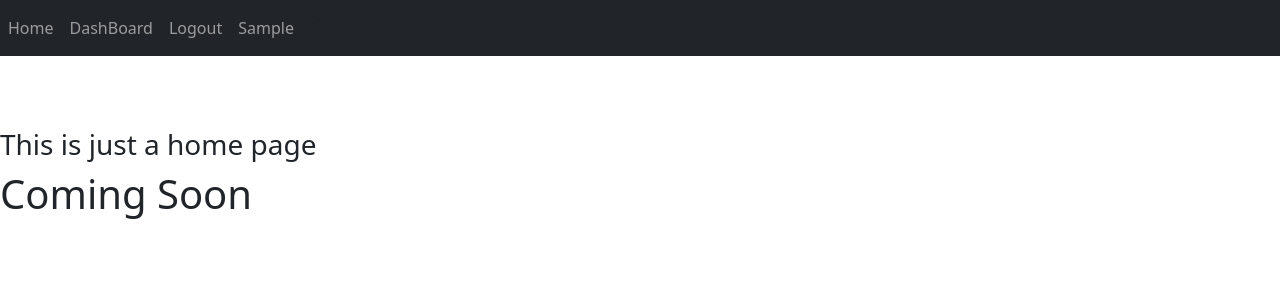
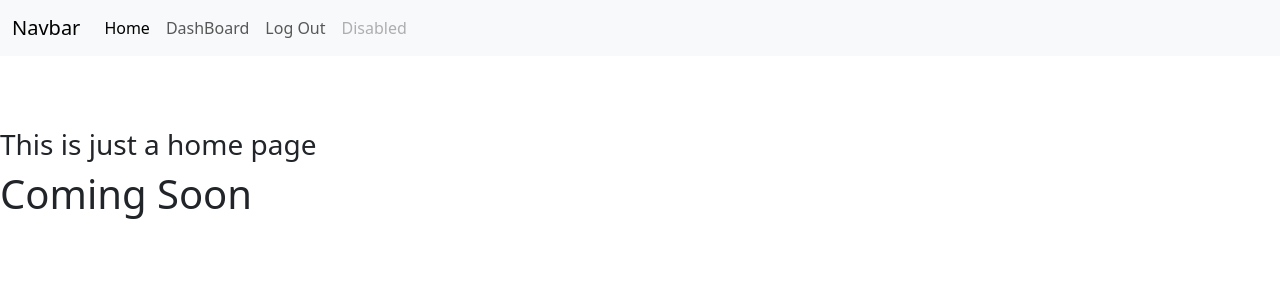
Before and after one commit to piidus/mtf_portfolio, a Flask app: page / in a window 1280 px wide. Shown: the top 300 px of the page. Run offline with Flask 3, Linux system fonts and the light colour scheme; the visitor is signed in with stand-in values (Sample User, id 1); data comes from the database, SQL or seed files in the repository.

Commit message:
update base file

```diff
--- a/website/templates/base.html
+++ b/website/templates/base.html
@@ -8,7 +8,42 @@
   </head>
   <body>
     <!-- nav bar section -->
-    <div>
+    <nav class="navbar navbar-expand-lg navbar-light bg-light">
+      <div class="container-fluid">
+        <a class="navbar-brand" href="#">Navbar</a>
+        <button class="navbar-toggler" type="button" data-bs-toggle="collapse" data-bs-target="#navbarNav" aria-controls="navbarNav" aria-expanded="false" aria-label="Toggle navigation">
+          <span class="navbar-toggler-icon"></span>
+        </button>
+        <div class="collapse navbar-collapse" id="navbarNav">
+          <ul class="navbar-nav">
+            <li class="nav-item">
+              <a class="nav-link active" aria-current="page" href="/">Home</a>
+            </li>
+            {% if user.is_authenticated %}
+            <li class="nav-item">
+              <a class="nav-link" href="/dashboard">DashBoard</a>
+            </li>
+            <li class="nav-item">
+              <a class="nav-link" href="/logout">Log Out</a>
+            </li>
+            {% else %}
+            <li class="nav-item">
+              <a class="nav-link" href="/login">Login</a>
+            </li>
+            <li class="nav-item">
+              <a class="nav-link" href="/signup">Sign Up</a>
+            </li>
+            {% endif %}
+            <li class="nav-item">
+              <a class="nav-link disabled" href="#" tabindex="-1" aria-disabled="true">Disabled</a>
+            </li>
+          </ul>
+        </div>
+      </div>
+    </nav>
+
+    <!-- Old Nav bar -->
+    <!-- <div>
         <nav class="navbar navbar-expand-lg navbar-dark bg-dark">
             <button class="navbar-toggler" type="button" data-toggle="collapse" data-target="#navbar">
               <span class="navbar-toggler-icon"></span>
@@ -23,11 +58,11 @@
                 {% else %}
                 <a class="nav-item nav-link" id="login" href="/login">Login</a>
                 <a class="nav-item nav-link" id="signUp" href="/sign-up">Sign Up</a>
-                <!-- {% endif %} -->
+                {% endif %}
               </div>
             </div>
           </nav>
-    </div>
+    </div> -->
     <!-- Flash message -->
     <div>{% with messages = get_flashed_messages(with_categories=true) %} {% if
       messages %} {% for category, message in messages %} {% if category ==
```
